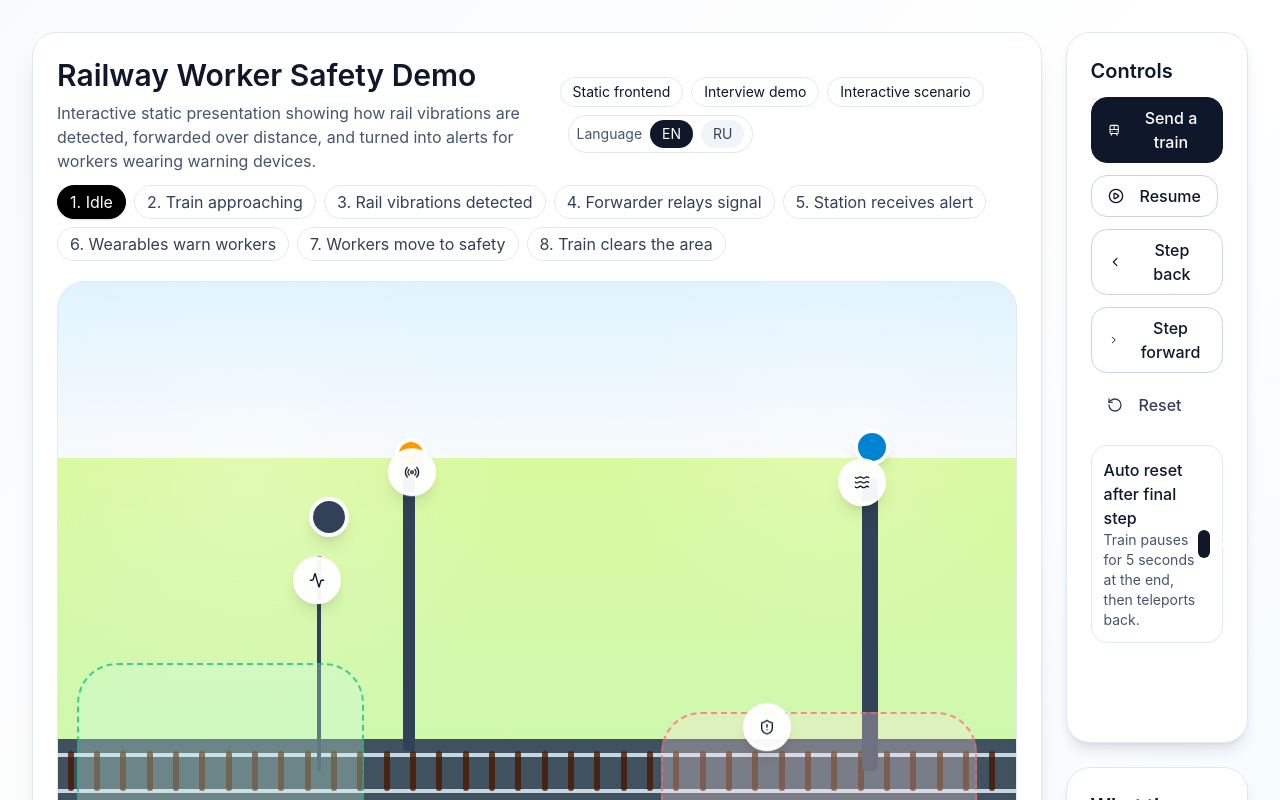
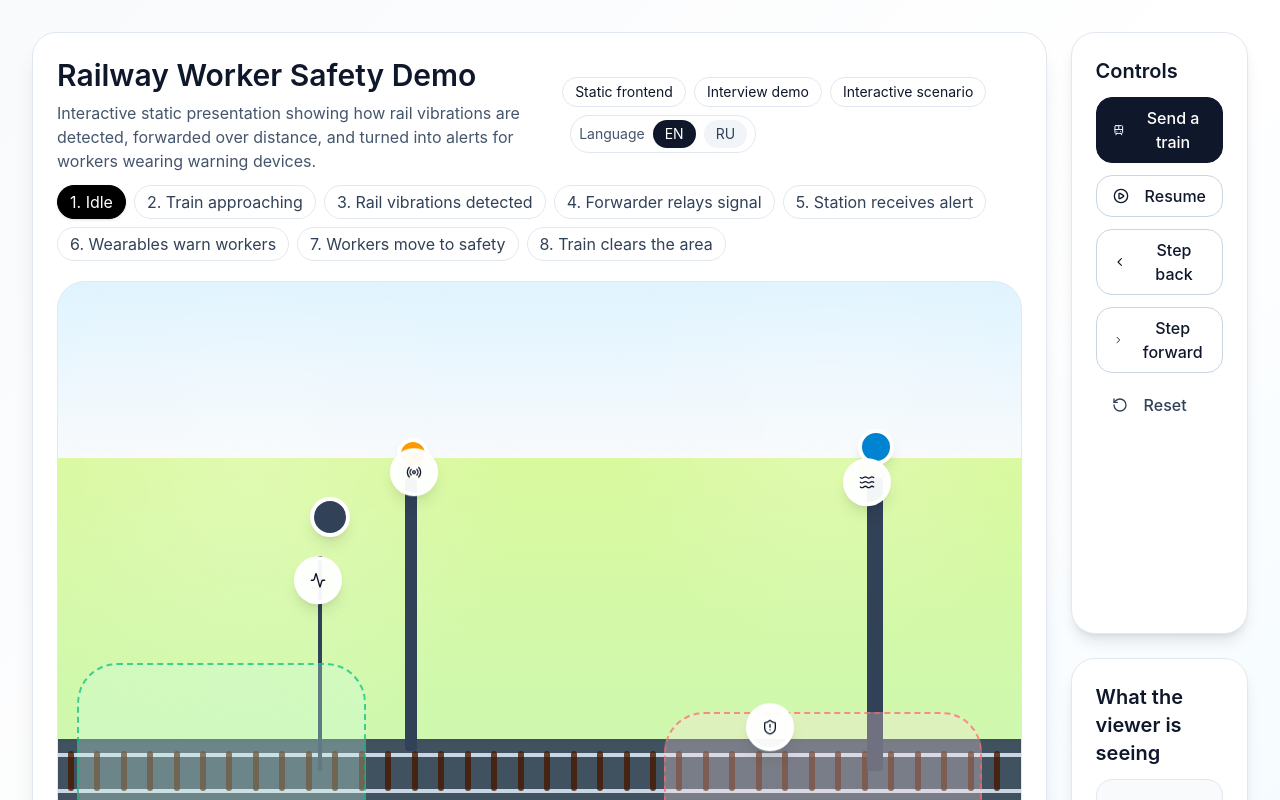
Before and after one commit to prinnevald/railhermes-demo-website, a React (Vite) app: page / in a window 1280 px wide. Shown: the top 800 px of the page. Built offline with nearby package versions, Linux system fonts and the light colour scheme.

Commit message:
no more autoreset toggle

```diff
--- a/src/App.jsx
+++ b/src/App.jsx
@@ -73,8 +73,6 @@ const TRANSLATIONS = {
     stepBack: "Step back",
     stepForward: "Step forward",
     reset: "Reset",
-    autoResetTitle: "Auto reset after final step",
-    autoResetSubtitle: "Train pauses for 5 seconds at the end, then teleports back.",
     viewerTitle: "What the viewer is seeing",
     currentStage: "Current stage",
     approachLabel: "Train approaching from far outside the monitored zone",
@@ -129,8 +127,6 @@ const TRANSLATIONS = {
     stepBack: "Шаг назад",
     stepForward: "Шаг вперёд",
     reset: "Сброс",
-    autoResetTitle: "Автосброс после финального шага",
-    autoResetSubtitle: "Поезд ждёт 5 секунд в конце, затем телепортируется в начало.",
     viewerTitle: "Что видит пользователь",
     currentStage: "Текущий этап",
     approachLabel: "Поезд приближается издалека к контролируемой зоне",
@@ -386,7 +382,6 @@ function TrainWithCars() {
 export default function RailwaySafetyInteractiveDemo() {
   const [step, setStep] = useState(0);
   const [isRunning, setIsRunning] = useState(false);
-  const [autoReset, setAutoReset] = useState(true);
   const [teleportTrain, setTeleportTrain] = useState(false);
   const [language, setLanguage] = useState("en");
 
@@ -443,16 +438,12 @@ export default function RailwaySafetyInteractiveDemo() {
     if (!isRunning) return;
 
     if (step >= STAGES.length - 1) {
-      if (autoReset) {
-        finishTimeoutRef.current = setTimeout(() => {
-          setIsRunning(false);
-          setTeleportTrain(true);
-          setStep(0);
-          setTimeout(() => setTeleportTrain(false), 40);
-        }, 5000);
-      } else {
+      finishTimeoutRef.current = setTimeout(() => {
         setIsRunning(false);
-      }
+        setTeleportTrain(true);
+        setStep(0);
+        setTimeout(() => setTeleportTrain(false), 40);
+      }, 10000);
       return;
     }
 
@@ -461,7 +452,7 @@ export default function RailwaySafetyInteractiveDemo() {
     }, stepDelay);
 
     return clearTimers;
-  }, [isRunning, step, autoReset]);
+  }, [isRunning, step]);
 
   const vibrationDetected = step >= 2;
   const relayActive = step >= 3;
@@ -726,14 +717,6 @@ export default function RailwaySafetyInteractiveDemo() {
                   {t.reset}
                 </UIButton>
               </div>
-
-              <div className="flex items-center justify-between rounded-2xl border border-slate-200 p-3">
-                <div>
-                  <div className="text-base font-medium">{t.autoResetTitle}</div>
-                  <div className="text-sm text-slate-600">{t.autoResetSubtitle}</div>
-                </div>
-                <Toggle checked={autoReset} onChange={setAutoReset} />
-              </div>
             </PanelContent>
           </Panel>
 
```
